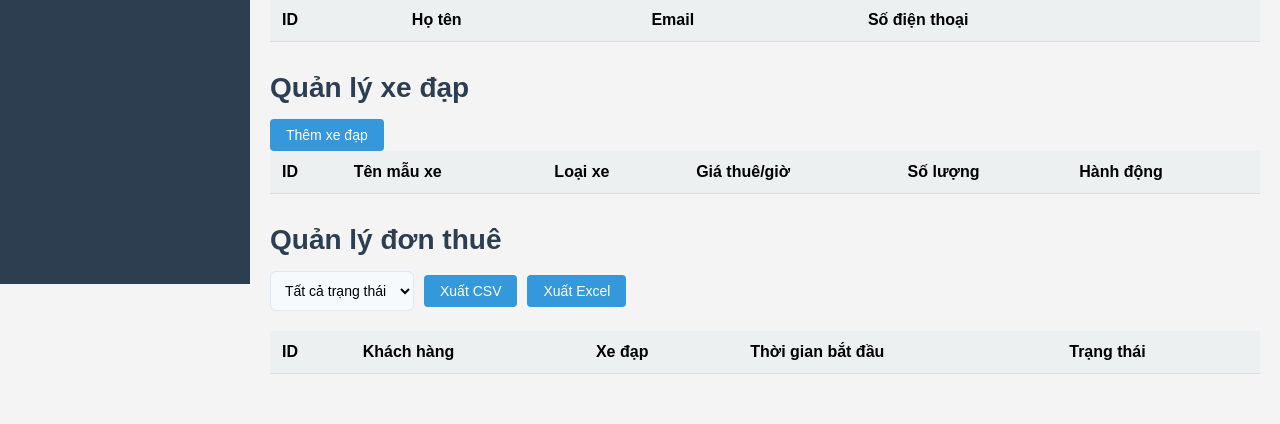
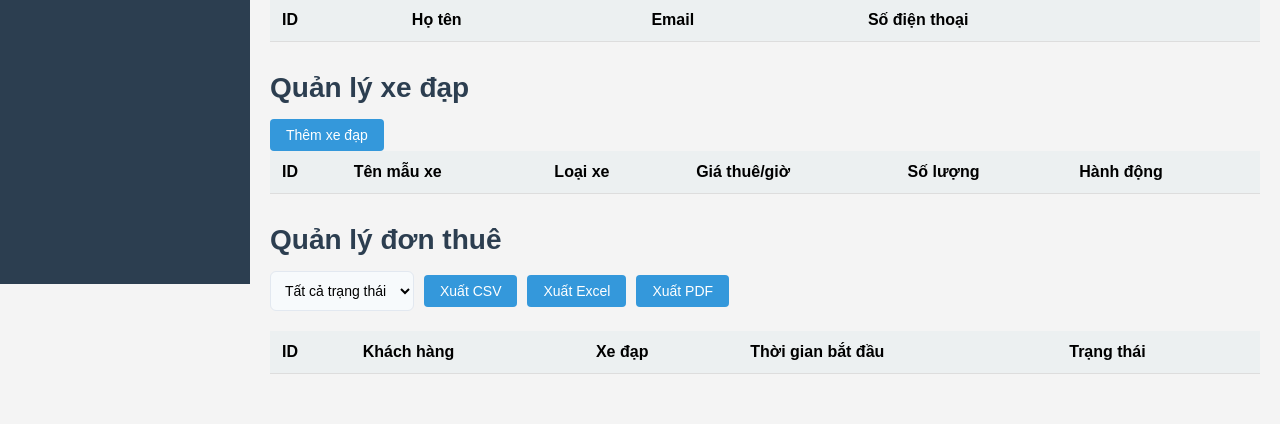
Before and after one commit to NguyenHoangLe0701/DjangoWebBikeRetal, a Django app: template myproject/app_home/templates/home/dashboard_admin.html in a window 1280 px wide. Shown: the part 516-940 px from the top of the page. Run offline with Django 5.2, Linux system fonts and the light colour scheme; the template is opened without the code that fills it, so the values that code supplies are empty.

Commit message:
Cập nhật giao diện dashboard

```diff
--- a/myproject/app_home/templates/home/dashboard_admin.html
+++ b/myproject/app_home/templates/home/dashboard_admin.html
@@ -140,6 +140,7 @@
                     </div>
                     <a href="/export-rentals/?format=csv" class="btn btn-blue" style="text-decoration: none; display: inline-block;">Xuất CSV</a>
                     <a href="/export-rentals/?format=excel" class="btn btn-blue" style="text-decoration: none; display: inline-block;">Xuất Excel</a>
+                    <a href="/export-rentals/?format=pdf" class="btn btn-blue" style="text-decoration: none; display: inline-block;">Xuất PDF</a>
                 </div>
                 <div class="table-container">
                     <table>
```
